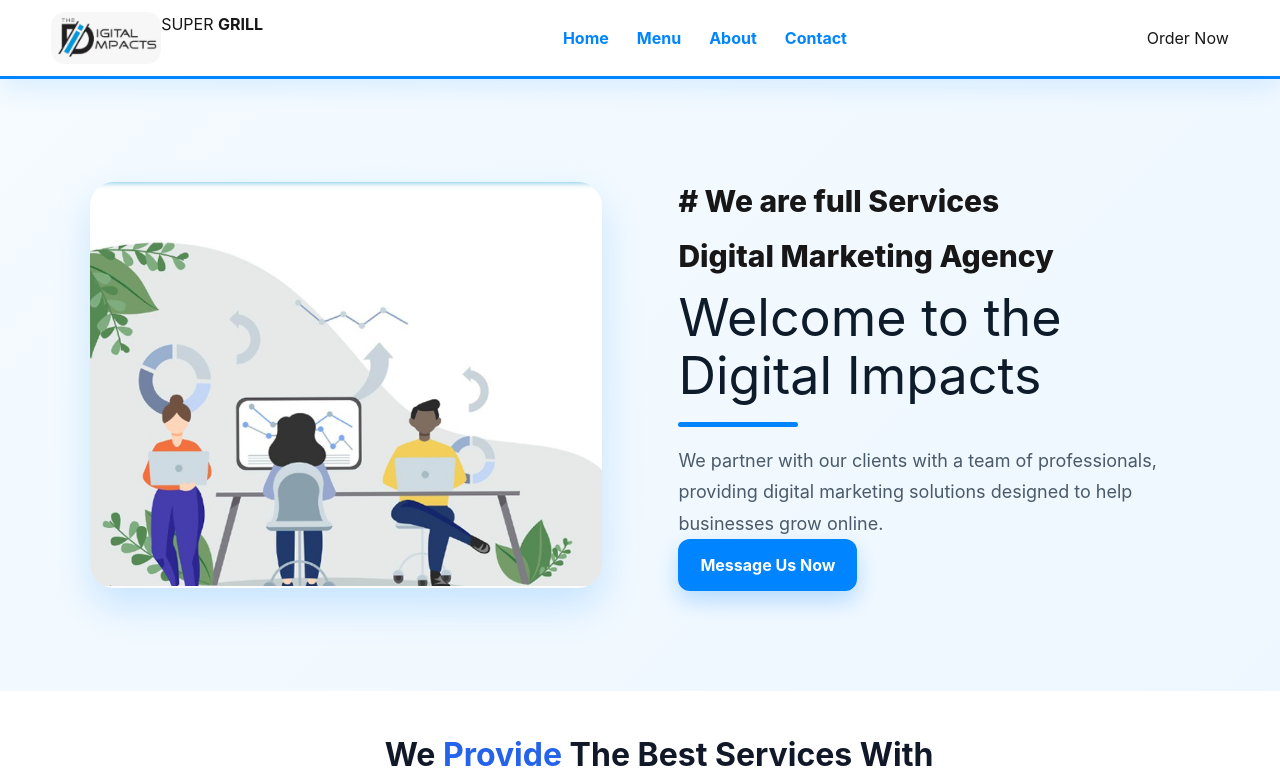
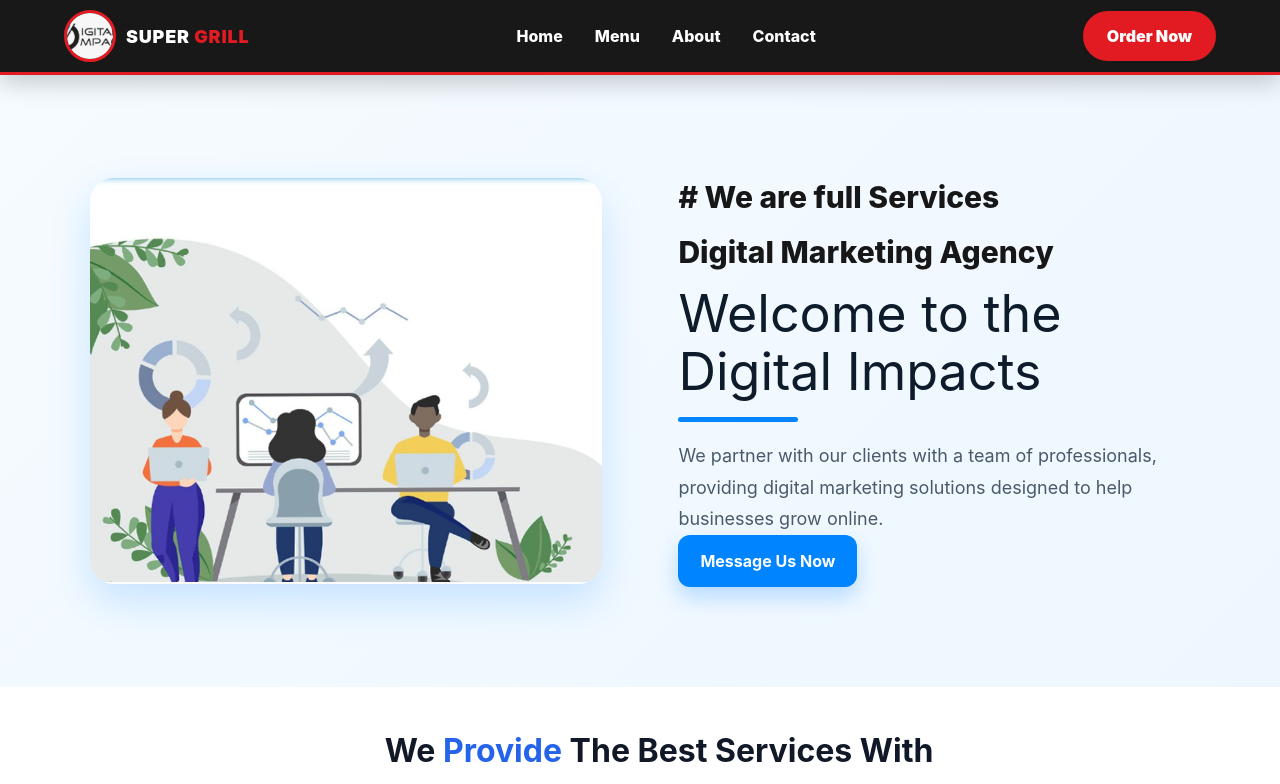
Before and after one commit to ahmedch143-rgb/vite-project, a React (Vite) app: page / in a window 1280 px wide. Shown: the top 784 px of the page. Built offline with nearby package versions, Linux system fonts and the light colour scheme.

Commit message:
Build Super Grill Burger website: update src/navbar/navbar.css

```diff
--- a/src/navbar/navbar.css
+++ b/src/navbar/navbar.css
@@ -1,5 +1,18 @@
-.navbar{position:sticky;top:0;z-index:50;display:flex;align-items:center;gap:24px;padding:12px clamp(18px,4vw,56px);background:rgba(255,255,255,.96);backdrop-filter:blur(12px);border-bottom:3px solid #0084ff;box-shadow:0 8px 28px rgba(0,132,255,.12)}
-.brand{display:flex;flex:0 0 auto}.brand img{width:110px;height:auto;display:block;border-radius:14px}
-.components{list-style:none;display:flex;align-items:center;justify-content:center;gap:28px;margin:0;padding:0;flex:1}.components a{color:#0084ff;text-decoration:none;font-weight:700;transition:.2s}.components a:hover{color:#111827}
-.nav-actions{display:flex;gap:10px;align-items:center}.btn1{display:inline-flex;align-items:center;justify-content:center;text-decoration:none;background:#0084ff;color:#fff;border:1px solid #0084ff;border-radius:10px;padding:11px 18px;font-weight:700;cursor:pointer;transition:.2s}.btn1:hover{transform:translateY(-2px);box-shadow:0 8px 18px rgba(0,132,255,.2)}.btn-secondary{background:#fff;color:#0084ff}
-@media(max-width:760px){.navbar{flex-wrap:wrap;justify-content:center}.brand{width:100%;justify-content:center}.components{order:3;width:100%;gap:16px;flex-wrap:wrap}.nav-actions{order:2}.components a{font-size:14px}}
+.navbar{
+  position:sticky;top:0;z-index:50;display:flex;align-items:center;gap:28px;
+  padding:10px clamp(18px,5vw,70px);background:rgba(17,17,17,.97);
+  backdrop-filter:blur(12px);border-bottom:3px solid #e21b23;box-shadow:0 8px 25px rgba(0,0,0,.2)
+}
+.brand{display:flex;align-items:center;gap:10px;text-decoration:none;color:#fff;font-size:18px;font-weight:900;letter-spacing:.8px;flex:0 0 auto}
+.brand img{width:52px;height:52px;object-fit:cover;border-radius:50%;border:3px solid #e21b23;background:#fff}
+.brand b{color:#e21b23}
+.components{list-style:none;display:flex;align-items:center;justify-content:center;gap:32px;margin:0;padding:0;flex:1}
+.components a{color:#fff;text-decoration:none;font-weight:800;transition:.2s}
+.components a:hover,.components a:focus{color:#e21b23}
+.order-btn{border:2px solid #e21b23;background:#e21b23;color:#fff;border-radius:999px;padding:11px 22px;font-weight:900;cursor:pointer;transition:.2s}
+.order-btn:hover{background:#fff;color:#e21b23;transform:translateY(-2px)}
+@media(max-width:760px){
+ .navbar{flex-wrap:wrap;justify-content:center;padding:10px 16px}
+ .brand{width:100%;justify-content:center}.components{order:2;gap:17px;flex-wrap:wrap}
+ .components a{font-size:14px}.nav-actions{order:3}
+}
```
